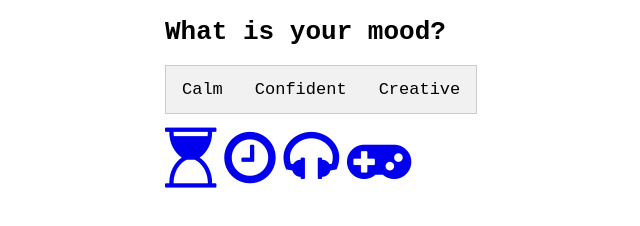
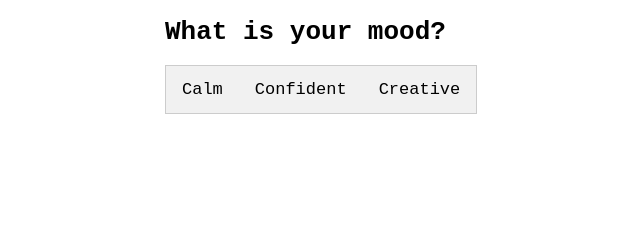
Before and after one commit to jakebrinkmann/my-home-screen, a plain HTML site: page index.html in a window 1280 px wide. Shown: the whole page, without its empty margins (275-915 px from the left). Drawn offline with Linux system fonts and the light colour scheme.

Commit message:
STY: Color links white

```diff
--- a/main.css
+++ b/main.css
@@ -50,3 +50,7 @@ i.fa:hover {
 div.bin a {
   text-decoration: none;
 }
+
+a:link, a:visited {
+  color: #FFF;
+}
```
